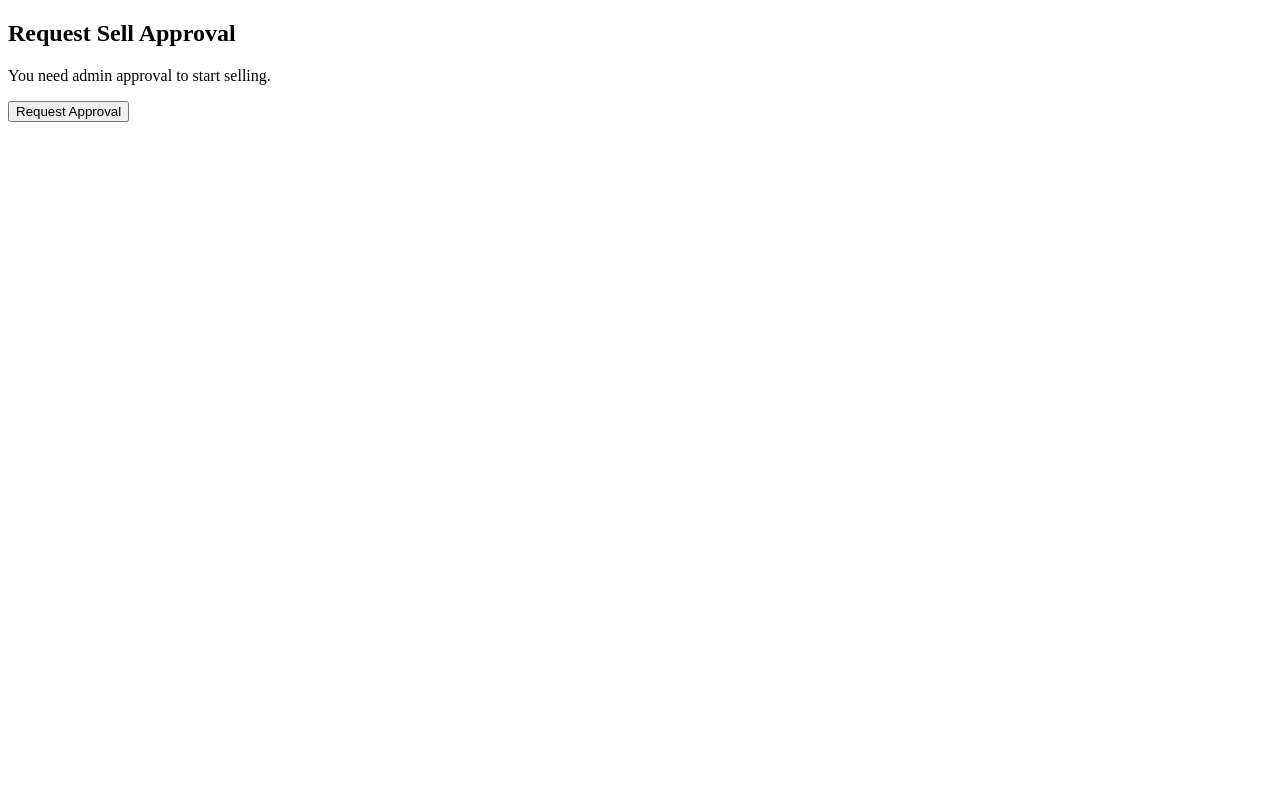
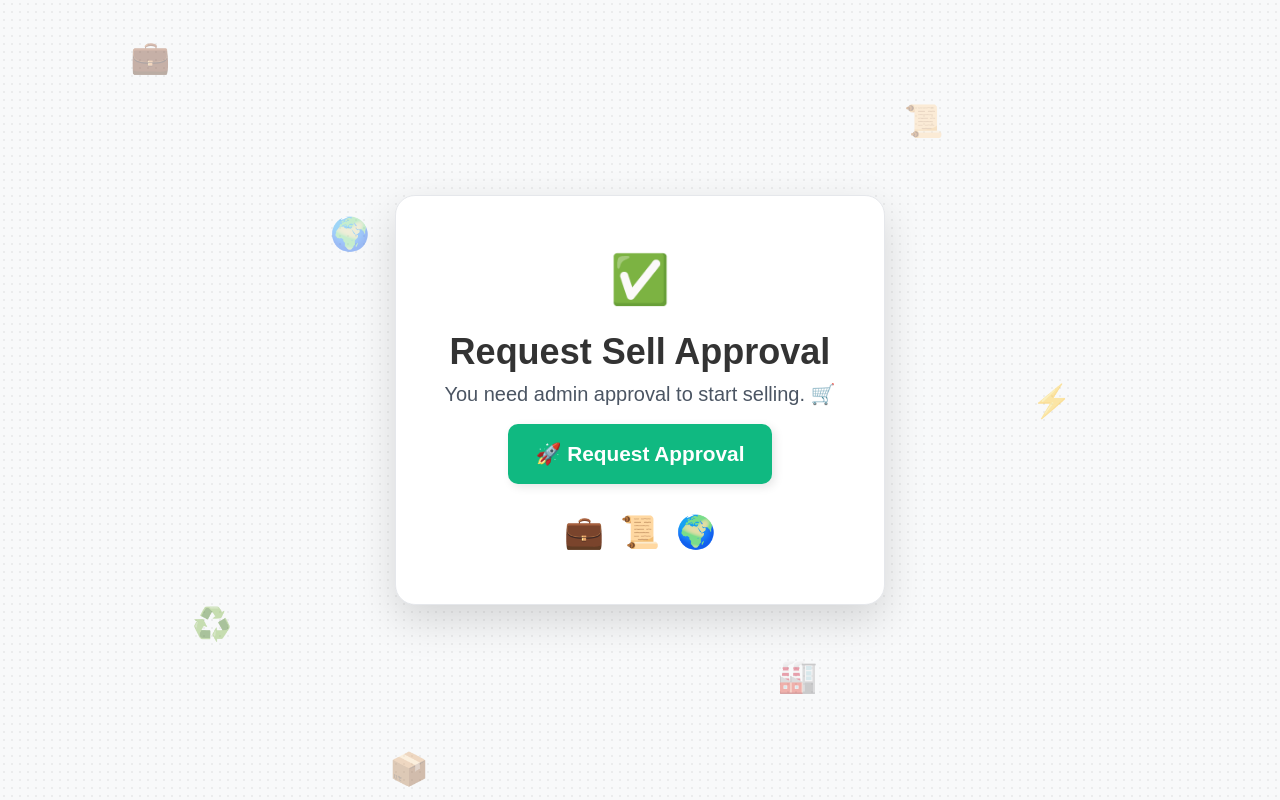
Before and after one commit to svhl/ecosync, a website: page public/sell-approval.html in a window 1280 px wide. Drawn offline with nearby package versions, Linux system fonts and the light colour scheme.

Commit message:
Update sell-approval.html

```diff
--- a/public/sell-approval.html
+++ b/public/sell-approval.html
@@ -1,13 +1,119 @@
 <!DOCTYPE html>
-<html>
+<html lang="en">
 	<head>
-		<title>Sell Approval</title>
+		<meta charset="UTF-8" />
+		<meta name="viewport" content="width=device-width, initial-scale=1.0" />
+		<title>Sell Approval - EcoSync</title>
+		<script src="https://cdn.tailwindcss.com"></script>
+		<style>
+			body {
+				background-color: #f8f9fa;
+				background-image: radial-gradient(
+					circle,
+					rgba(0, 0, 0, 0.05) 1px,
+					transparent 1px
+				);
+				background-size: 8px 8px;
+				display: flex;
+				justify-content: center;
+				align-items: center;
+				height: 100vh;
+				color: #333;
+				font-family: "Poppins", sans-serif;
+				overflow: hidden;
+				position: relative;
+			}
+			.card {
+				background: white;
+				padding: 3rem;
+				border-radius: 20px;
+				box-shadow: 0px 15px 40px rgba(0, 0, 0, 0.15);
+				text-align: center;
+				max-width: 500px;
+				border: 1px solid #e5e7eb;
+				transition: transform 0.3s ease-in-out;
+				position: relative;
+				z-index: 10;
+			}
+			.card:hover {
+				transform: scale(1.05);
+			}
+			.button {
+				background: #10b981;
+				color: white;
+				padding: 14px 28px;
+				border-radius: 10px;
+				font-size: 1.3rem;
+				font-weight: bold;
+				box-shadow: 3px 3px 10px rgba(0, 0, 0, 0.1);
+				transition: background 0.3s ease-in-out, transform 0.2s;
+			}
+			.button:hover {
+				background: #059669;
+				transform: translateY(-3px);
+			}
+			.emoji {
+				font-size: 3rem;
+			}
+			.icon-container {
+				display: flex;
+				justify-content: center;
+				gap: 1rem;
+				margin-top: 1.5rem;
+			}
+			.icon {
+				font-size: 2rem;
+				transition: transform 0.3s ease-in-out;
+			}
+			.icon:hover {
+				transform: scale(1.2);
+			}
+			.floating-icons span {
+				position: absolute;
+				font-size: 2rem;
+				opacity: 0.4;
+				animation: float 6s infinite ease-in-out alternate;
+			}
+			@keyframes float {
+				0% {
+					transform: translateY(0) translateX(0);
+				}
+				50% {
+					transform: translateY(-30px) translateX(10px);
+				}
+				100% {
+					transform: translateY(0) translateX(0);
+				}
+			}
+		</style>
 	</head>
 	<body>
-		<h2>Request Sell Approval</h2>
-		<p>You need admin approval to start selling.</p>
-		<form action="/request-sell" method="post">
-			<button type="submit">Request Approval</button>
-		</form>
+		<div class="floating-icons">
+			<span style="top: 5%; left: 10%; animation-delay: 0s">💼</span>
+			<span style="top: 15%; left: 70%; animation-delay: 1s">📜</span>
+			<span style="top: 30%; left: 25%; animation-delay: 2s">🌍</span>
+			<span style="top: 50%; left: 80%; animation-delay: 3s">⚡</span>
+			<span style="top: 65%; left: 40%; animation-delay: 4s">🔄</span>
+			<span style="top: 75%; left: 15%; animation-delay: 5s">♻️</span>
+			<span style="top: 85%; left: 60%; animation-delay: 2.5s">🏭</span>
+			<span style="top: 95%; left: 30%; animation-delay: 3.5s">📦</span>
+		</div>
+		<div class="card">
+			<div class="emoji">✅</div>
+			<h2 class="text-4xl font-bold mt-4">Request Sell Approval</h2>
+			<p class="text-xl mt-2 text-gray-600">
+				You need admin approval to start selling. 🛒
+			</p>
+			<form action="/request-sell" method="post">
+				<button type="submit" class="button mt-4">
+					🚀 Request Approval
+				</button>
+			</form>
+			<div class="icon-container">
+				<span class="icon">💼</span>
+				<span class="icon">📜</span>
+				<span class="icon">🌍</span>
+			</div>
+		</div>
 	</body>
 </html>
```
